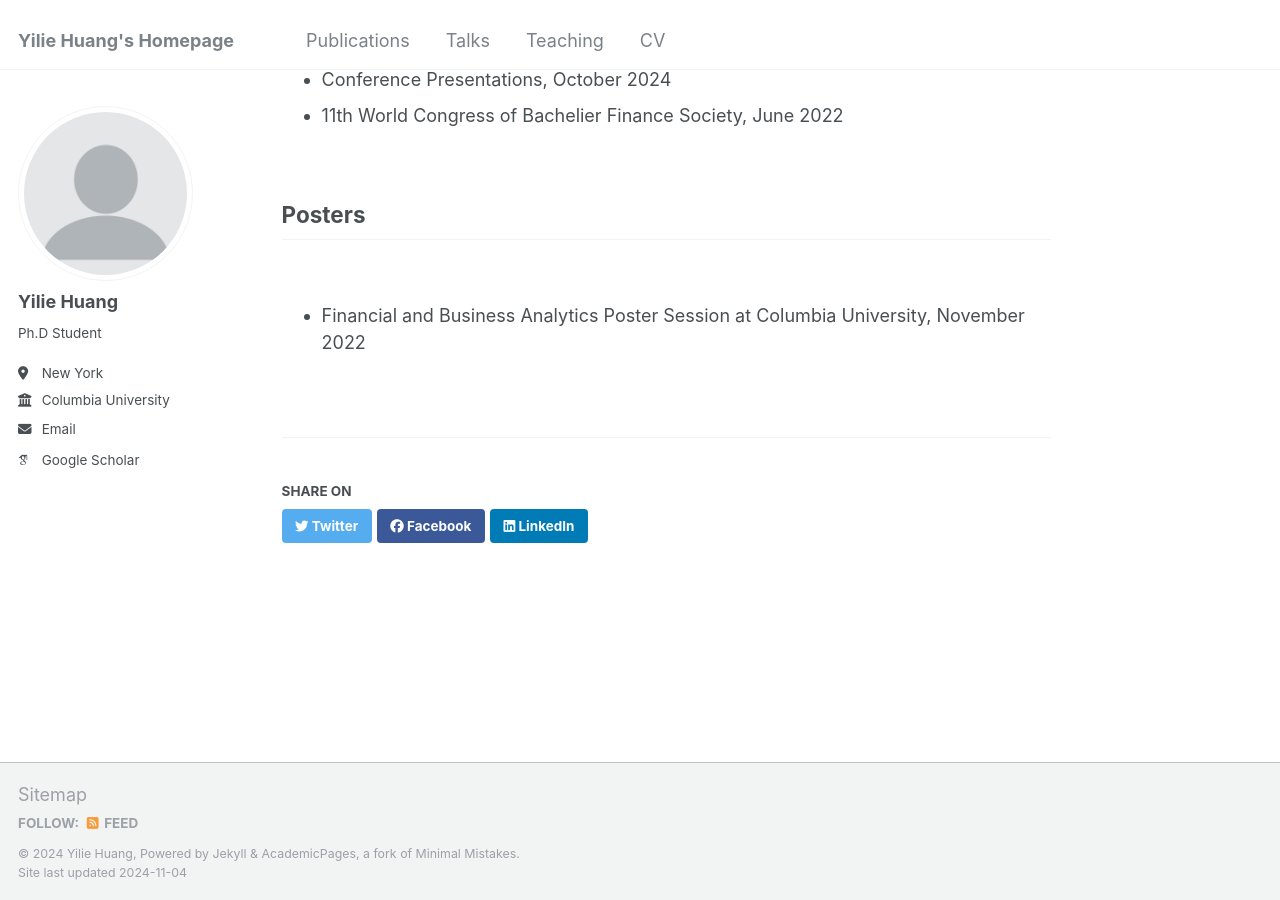
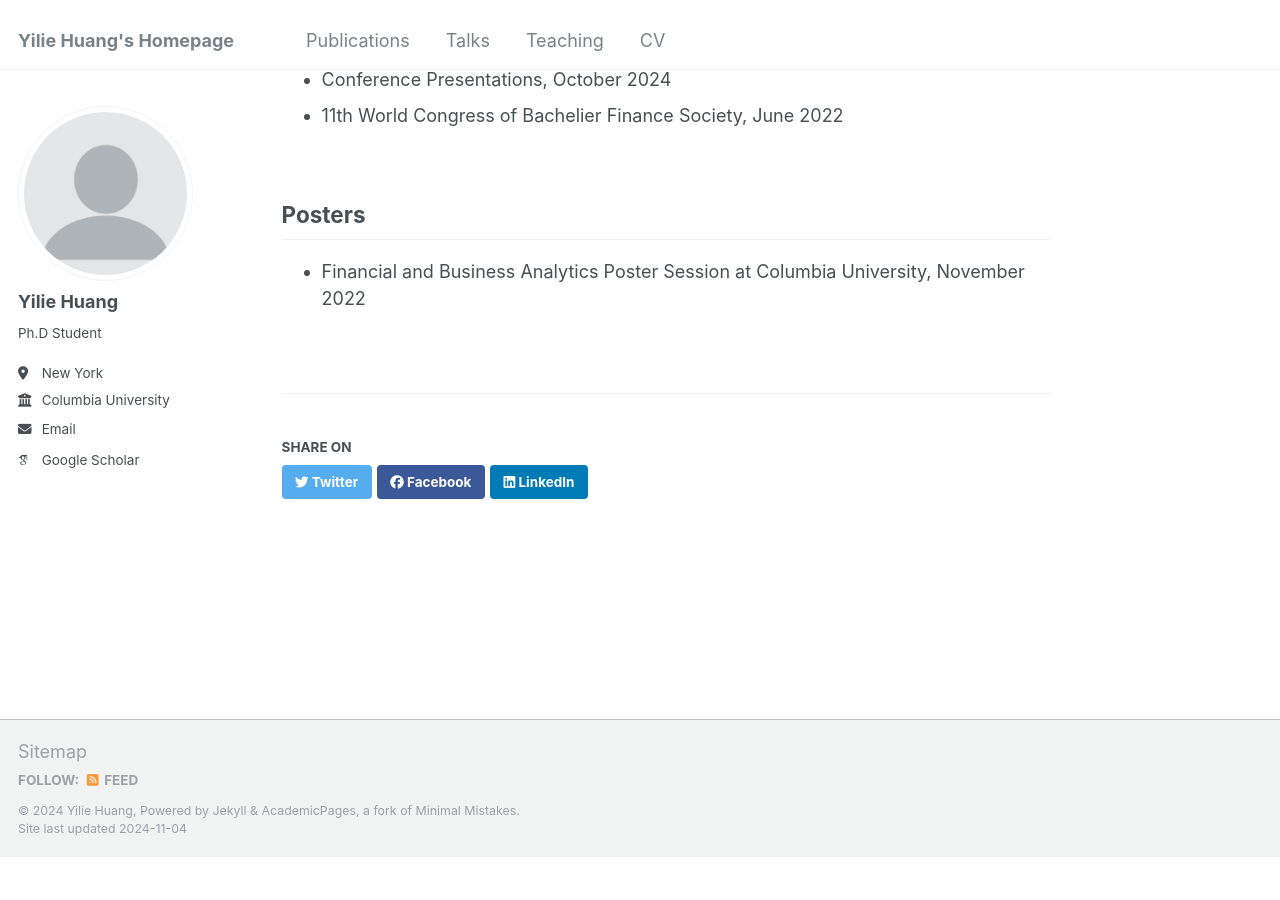
Before and after one commit to yiliehuang/yiliehuang.github.io, a Jekyll site: the page built from _talks/talks.md, in a window 1280 px wide and 900 px high, scrolled down 503 px. Built offline with Jekyll 4.4.1, drawn with Linux system fonts in a browser that asks for light colours; some web fonts are replaced; after the commit the page ends 1360 px from its top, so only the background shows below that.

```diff
--- a/_talks/talks.md
+++ b/_talks/talks.md
@@ -13,5 +13,5 @@ permalink: /talks/talks
 - Conference Presentations, October 2024<br>
 - 11th World Congress of Bachelier Finance Society, June 2022<br>
 <br>
-<h2>Posters</h2><br>
+<h2>Posters</h2>
 - Financial and Business Analytics Poster Session at Columbia University, November 2022
```
